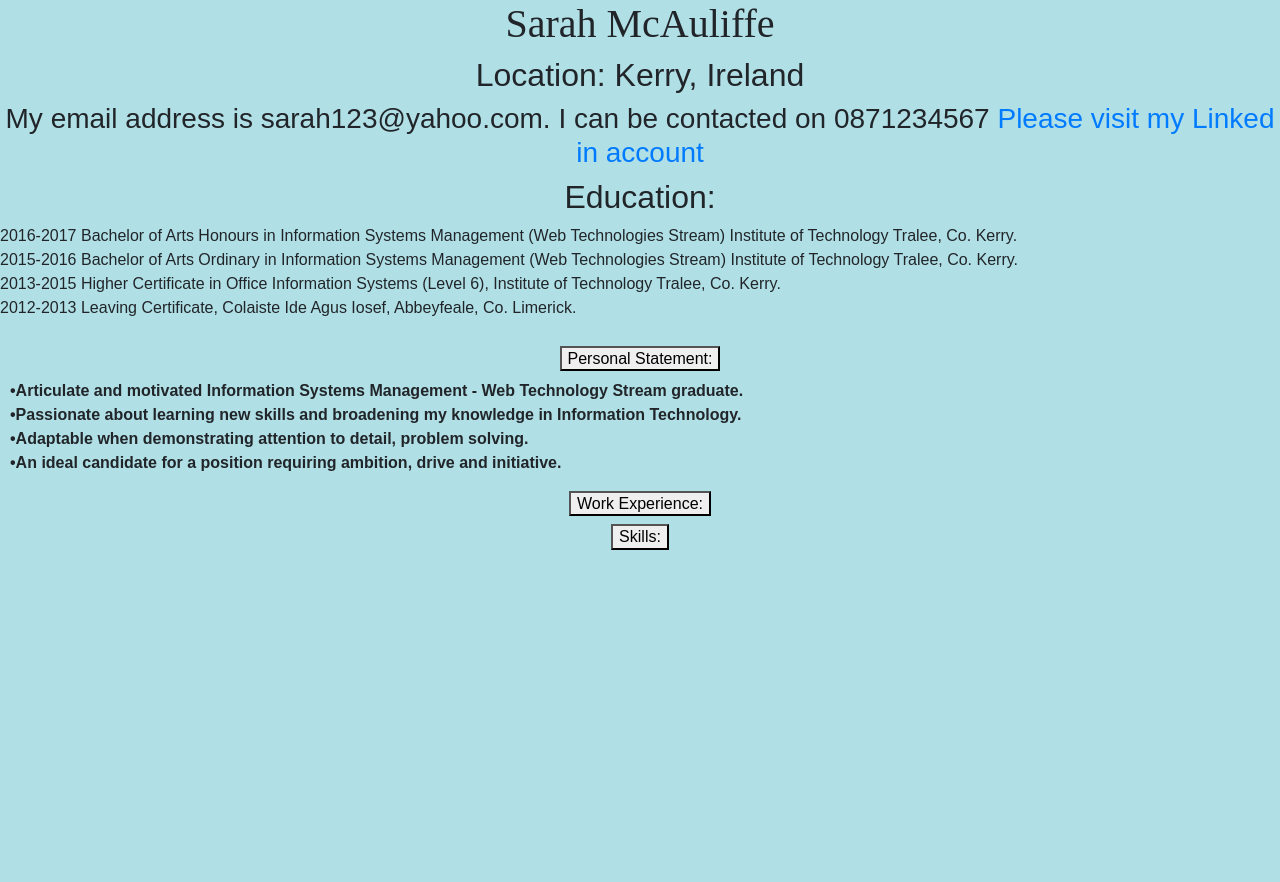
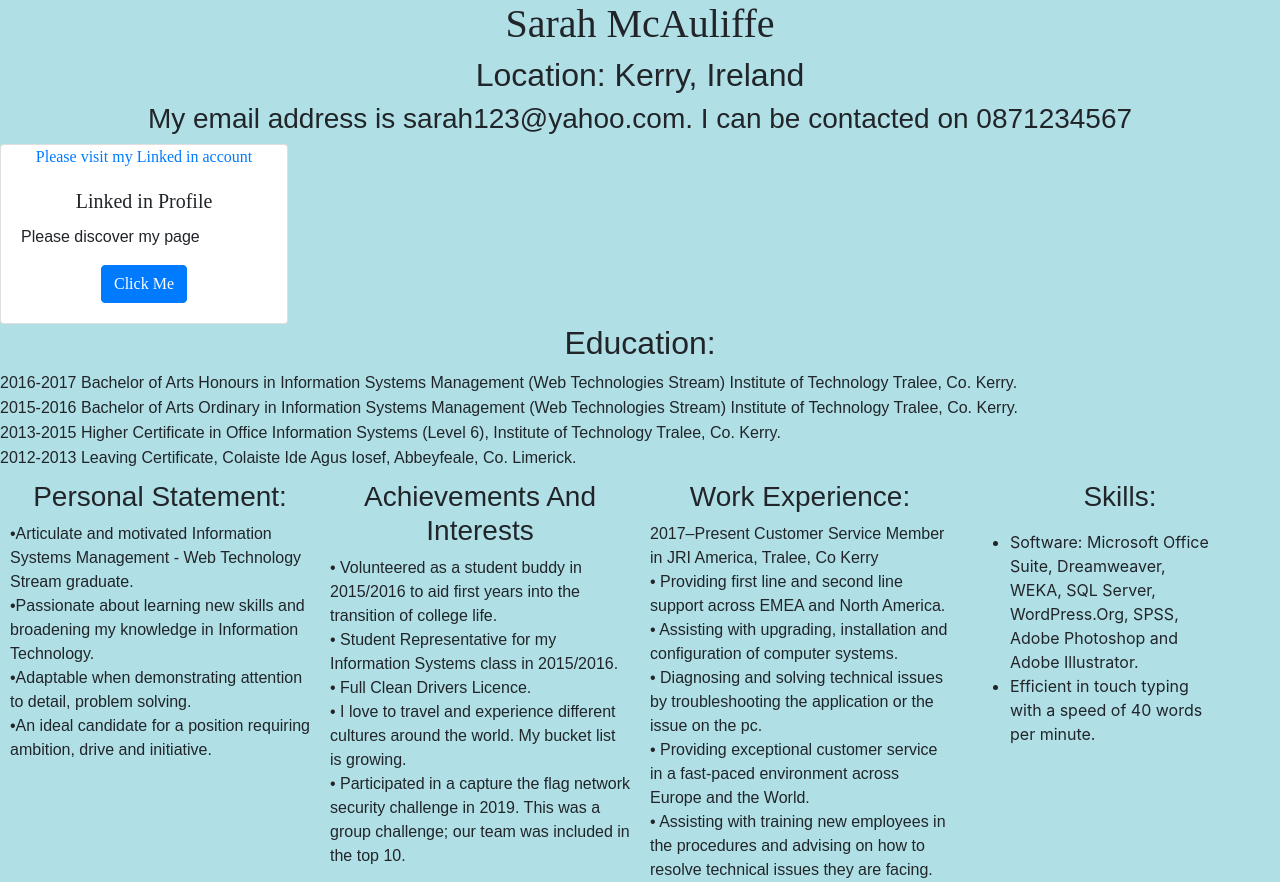
Before and after one commit to sarahmcauliffe/sarahmcauliffe.github.io, a plain HTML site: page index.html in a window 1280 px wide. Before the commit the page ends 800 px from the top, so only its background shows below. Drawn offline with nearby package versions, Linux system fonts and the light colour scheme.

Commit message:
Add files via upload

```diff
--- a/index.html
+++ b/index.html
@@ -6,7 +6,6 @@
 <link rel="stylesheet" href="https://maxcdn.bootstrapcdn.com/bootstrap/4.0.0/css/bootstrap.min.css" integrity="sha384-Gn5384xqQ1aoWXA+058RXPxPg6fy4IWvTNh0E263XmFcJlSAwiGgFAW/dAiS6JXm" crossorigin="anonymous">
 <script src="https://maxcdn.bootstrapcdn.com/bootstrap/4.0.0/js/bootstrap.min.js" integrity="sha384-JZR6Spejh4U02d8jOt6vLEHfe/JQGiRRSQQxSfFWpi1MquVdAyjUar5+76PVCmYl" crossorigin="anonymous"></script>
 <link rel="stylesheet" href="style.css"/>
-
 </head>
 
 <body>
@@ -16,68 +15,67 @@
 
 		<h3> My email address is sarah123@yahoo.com.
 			 I can be contacted on 0871234567
-<a href="https://www.linkedin.com/home/?originalSubdomain=ie">Please visit my Linked in account </a>
+
 		</h3>
 
+	<div class="card" style="width: 18rem;">
+  <a href="https://www.linkedin.com/home/?originalSubdomain=ie">Please visit my Linked in account </a>
+  <div class="card-body">
+    <h5 class="card-title">Linked in Profile</h5>
+    <p class="card-text"> Please discover my page</p>
+    <a href="#" class="btn btn-primary">Click Me</a>
+  </div>
+</div>
+
+
+
+
 		<h2> Education: </h2>
-		<p>2016-2017 	Bachelor of Arts Honours in Information Systems Management (Web Technologies Stream) Institute of Technology Tralee, Co. Kerry.
+		<p1>2016-2017 	Bachelor of Arts Honours in Information Systems Management (Web Technologies Stream) Institute of Technology Tralee, Co. Kerry.
 <br>
 2015-2016 	Bachelor of Arts Ordinary in Information Systems Management (Web Technologies Stream) Institute of Technology Tralee, Co. Kerry.
 <br>
 2013-2015 	Higher Certificate in Office Information Systems (Level 6), Institute of Technology Tralee, Co. Kerry.
 <br>
-2012-2013 	Leaving Certificate, Colaiste Ide Agus Iosef, Abbeyfeale, Co. Limerick.</p>
+2012-2013 	Leaving Certificate, Colaiste Ide Agus Iosef, Abbeyfeale, Co. Limerick.</p1>
 
- <div class="accordion" id="accordionExample">
-  <div class="accordion-item">
-    <h2 class="accordion-header" id="headingOne">
-      <button class="accordion-button" type="button" data-bs-toggle="collapse" data-bs-target="#collapseOne" aria-expanded="true" aria-controls="collapseOne">
-        Personal Statement:
-      </button>
-    </h2>
-    <div id="collapseOne" class="accordion-collapse collapse show" aria-labelledby="headingOne" data-bs-parent="#accordionExample">
-      <div class="accordion-body">
-        <strong><p>•Articulate and motivated Information Systems Management - Web Technology Stream graduate.
+<div class="container-1">
+<div class="box-1">
+<h3>Personal Statement:</h3>
+<p>•Articulate and motivated Information Systems Management - Web Technology Stream graduate.
 <br>•Passionate about learning new skills and broadening my knowledge in Information Technology.
 <br>•Adaptable when demonstrating attention to detail, problem solving.
 <br>•An ideal candidate for a position requiring ambition, drive and initiative.
-    </div>
-  </div>
-  <div class="accordion-item">
-    <h2 class="accordion-header" id="headingTwo">
-      <button class="accordion-button collapsed" type="button" data-bs-toggle="collapse" data-bs-target="#collapseTwo" aria-expanded="false" aria-controls="collapseTwo">
-        Work Experience:
-      </button>
-    </h2>
-    <div id="collapseTwo" class="accordion-collapse collapse" aria-labelledby="headingTwo" data-bs-parent="#accordionExample">
-      <div class="accordion-body">
-        <strong>  2017–Present		Senior Customer Service Member in JRI America, Tralee, Co Kerry<br>
+</p> </div>
+<div class="box-2">
+<h3>Work Experience:</h3>
+	<p>2017–Present		Customer Service Member in JRI America, Tralee, Co Kerry<br>
 •	Providing first line and second line support across EMEA and North America.<br>
 •	Assisting with upgrading, installation and configuration of computer systems.<br>
 •	Diagnosing and solving technical issues by troubleshooting the application or the issue on the pc.<br>
 •	Providing exceptional customer service in a fast-paced environment across Europe and the World.<br>
 •	Assisting with training new employees in the procedures and advising on how to resolve technical issues they are facing.
-      </div>
-    </div>
-  </div>
-  <div class="accordion-item">
-    <h2 class="accordion-header" id="headingThree">
-      <button class="accordion-button collapsed" type="button" data-bs-toggle="collapse" data-bs-target="#collapseThree" aria-expanded="false" aria-controls="collapseThree">
-        Skills:
-      </button>
-    </h2>
-    <div id="collapseThree" class="accordion-collapse collapse" aria-labelledby="headingThree" data-bs-parent="#accordionExample">
-      <div class="accordion-body">
-        <strong>•Software: Microsoft Office Suite, Dreamweaver, WEKA, SQL Server, WordPress.Org, SPSS, Adobe Photoshop and Adobe Illustrator.
-  •Efficient in touch typing with a speed of 40 words per minute.
+</p>
+</div>
+<div class="box-3">
+<h3>Skills:</h3>
+<p><ul>
+  <li>Software: Microsoft Office Suite, Dreamweaver, WEKA, SQL Server, WordPress.Org, SPSS, Adobe Photoshop and Adobe Illustrator.</li>
+  <li>Efficient in touch typing with a speed of 40 words per minute.</li>
 
-      </div>
-    </div>
-  </div>
+</ul> </p>
+</div>
+<div class="box-4">
+<h3>Achievements And Interests</h3>
+<p>	•	Volunteered as a student buddy in 2015/2016 to aid first years into the transition of college life. <br>
+•	Student Representative for my Information Systems class in 2015/2016.<br>
+•	Full Clean Drivers Licence.<br>
+•	I love to travel and experience different cultures around the world. My bucket list is growing.<br>
+•	Participated in a capture the flag network security challenge in 2019. This was a group challenge; our team was included in the top 10.<br>
+</p>
 </div>
 
-
-
+</div>
 
 </body>
 
--- a/style.css
+++ b/style.css
@@ -1,4 +1,20 @@
-.accordion{
+/*Update your CV from the last week to be a FlexBox responsive design.
+Design is mostly up to you but for full marks your design should:
+Have 3 columns at some point in the design
+Use Justified Content justify-content: center;
+Use a media query to change some aspect of your design at smaller widths */
+
+
+
+
+.container-1{
+	display: flex;
+
+}
+
+
+
+.container-1 div{
 	height:400px;
 	justify-content:space-around;
 	align-items:center;
@@ -6,35 +22,32 @@
 	border:2px #ccc;
 	padding:10px;
 }
-.accordion-item{
-	font-family:arial;
-	font-size: 16px;
+.card{font-family:Times New Roman;
 	text-align:center;
-}
-.accordion-header{
-	font-family:arial;
-	font-size: 16px;
-	text-align:center;
-}
-.accordion-button-collapsed{
-	font-family:arial;
-	font-size: 16px;
-	text-align:center;
+
+	display:center;}
+
+.box-1{
+	flex:1;
+	order:1;
 }
 
-.accordion-collapse-collapse{
-font-family:arial;
-	font-size: 16px;
-	text-align:center;
+.box-2{
+	flex:1;
+	order:3;
+}
+
+.box-3{
+	flex:1;
+	order:4;
+}
+
+.box-4{
+	flex:1;
+	order:2;
 }
 
 
-.accordion-body{
-	font-family:arial;
-	font-size: 16px;
-	text-align:center;
-
-}
 body{
 	background-color:powderblue;
 }
@@ -66,3 +79,8 @@ p{
 	text-align:left;
 	font-size: 16px;
 }
+p1{
+	font-family:arial;
+	font-size: 16px;
+	text-align:center;
+}
```
